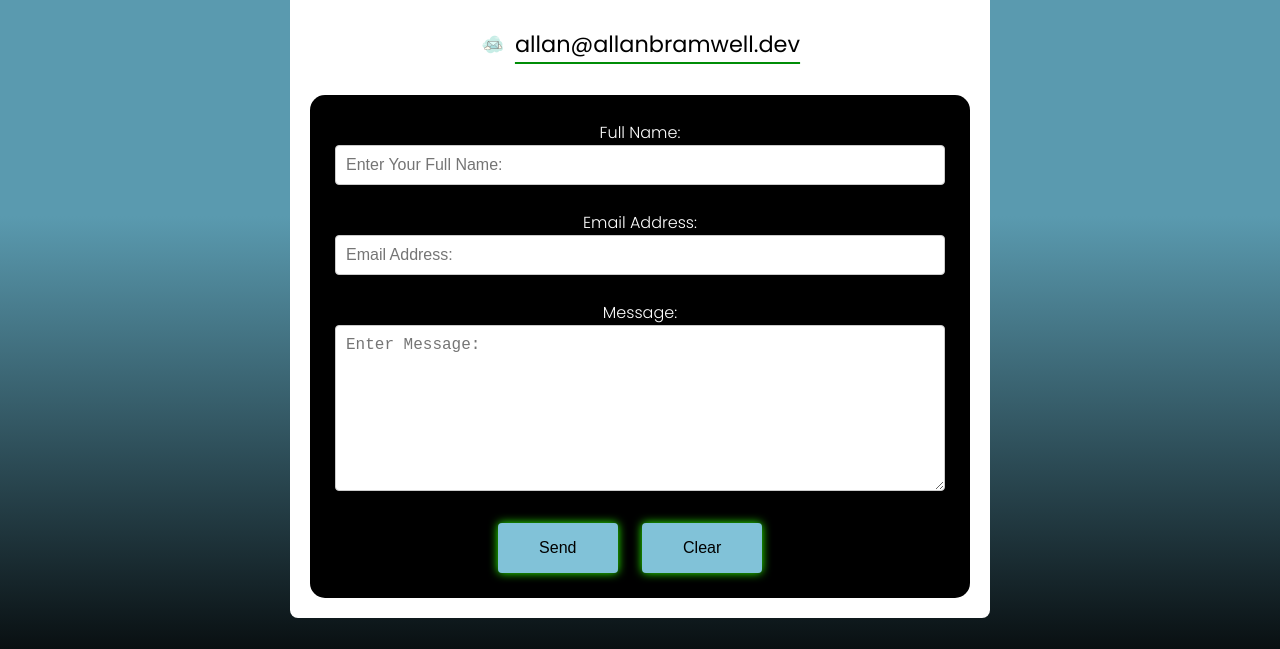
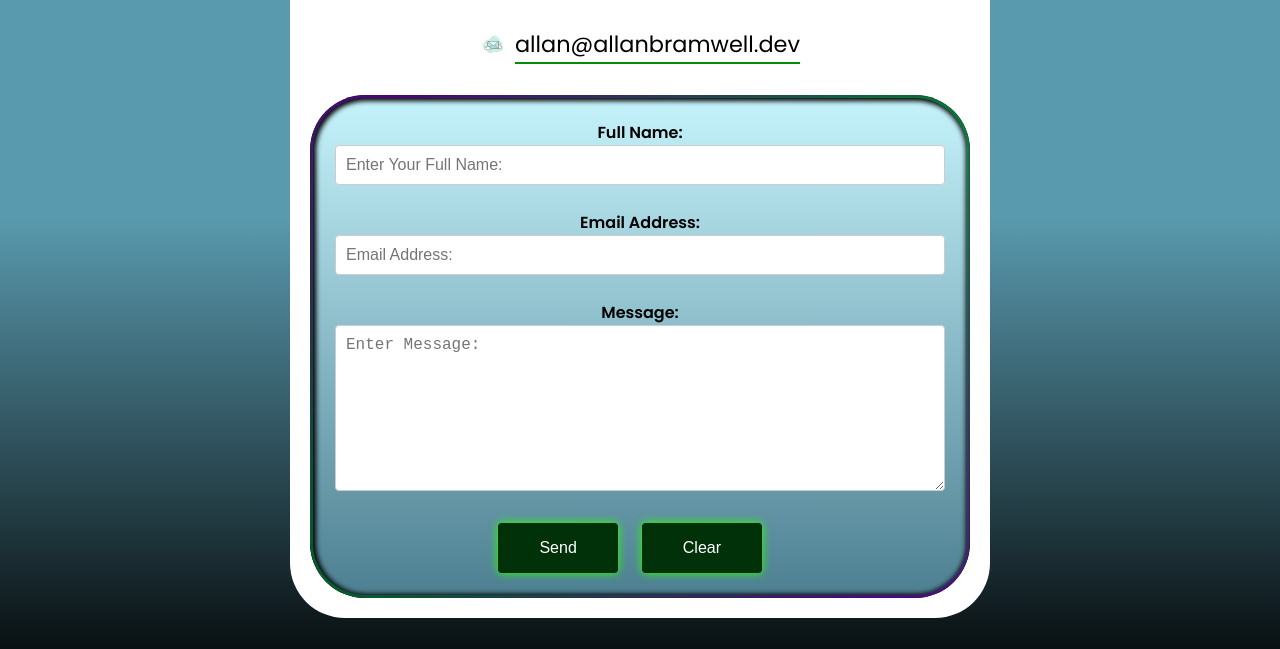
Before and after one commit to Thelonelyship/Portfolio-Project, a plain HTML site: page index.html in a window 1280 px wide. Shown: the part 3868-4517 px from the top of the page. Drawn offline with Linux system fonts and the light colour scheme; a web font is replaced by a local one.

Commit message:
Style updates
Updated contact form background and button styles for the contact form and projects.

```diff
--- a/style.css
+++ b/style.css
@@ -969,6 +969,11 @@ ol{
   z-index: 0;
 }
 
+.projectbtn:hover{
+  cursor: pointer;
+  background-color: #9200cc;
+}
+
 /* ! Contact Form Layout */
 
 #contactform{
@@ -980,7 +985,7 @@ ol{
   margin: auto;
   padding: 20px;
   background-color: white;
-  border-radius: 8px;
+  border-radius: 55px;
 }
 
 .contactbg{
@@ -1005,18 +1010,21 @@ ol{
   font-size: 16px;
 }
 
-#contactform button {
+#contactform .contactbutton {
+  position: relative;
   padding: 10px 20px;
-  background-color: rgb(129, 194, 216);
-  color: black;
+  background-color: rgb(0, 49, 8);
+  color: white;
   font-size: 16px;
   border: none;
   border-radius: 4px;
-  cursor: pointer;
+  z-index: 5;
 }
 
-#contactform button:hover {
-  background-color: #dc5af7;
+#contactform .contactbutton:hover {
+  background-color: #c55af7;
+  cursor: pointer;
+  z-index: 5;
 }
 
 /* ! Contact Title */
@@ -1080,15 +1088,31 @@ ol{
 /* ! Actual Contact Form */
 
 #contactform form {
+  position: relative;
   z-index: 2;
   padding: 25px;
-  border-radius: 15px;
+  border-radius: 55px;
   text-align: center;
-  color: white;
-  background: black;
+  color: black;
+  background: linear-gradient(rgb(198, 244, 252), rgb(76, 127, 145));
   font-family: "Poppins", sans-serif;
-  font-weight: 300;
+  font-weight: 600;
   font-style: normal;
+  box-shadow: inset 1px 1px 5px 5px black;
+}
+
+#contactform form::before{
+    content: "";
+    position: absolute;
+    inset: 0;
+    border-radius: 55px;
+    padding: 3px;
+    background:linear-gradient(45deg,rgb(0, 99, 38) 0%,rgba(109, 2, 170, 0.692) 50%,rgba(2, 170, 66, 0.692) 100%);
+    -webkit-mask:
+            linear-gradient(#fff 0 0) content-box,
+            linear-gradient(#fff 0 0);
+    -webkit-mask-composite: xor;
+            mask-composite: exclude;
 }
 
 input {
```
